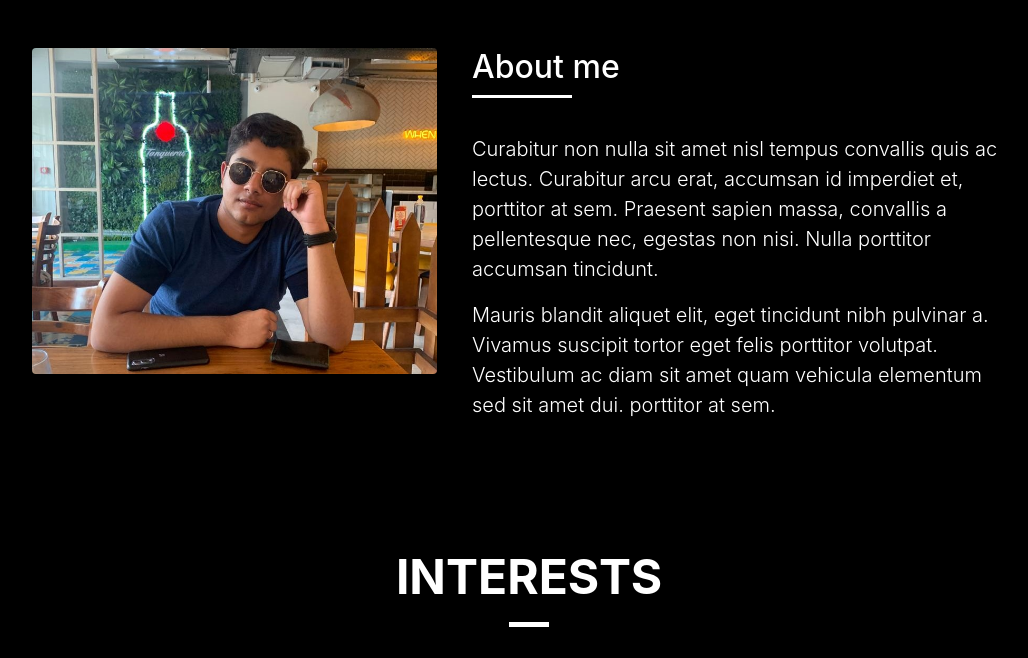
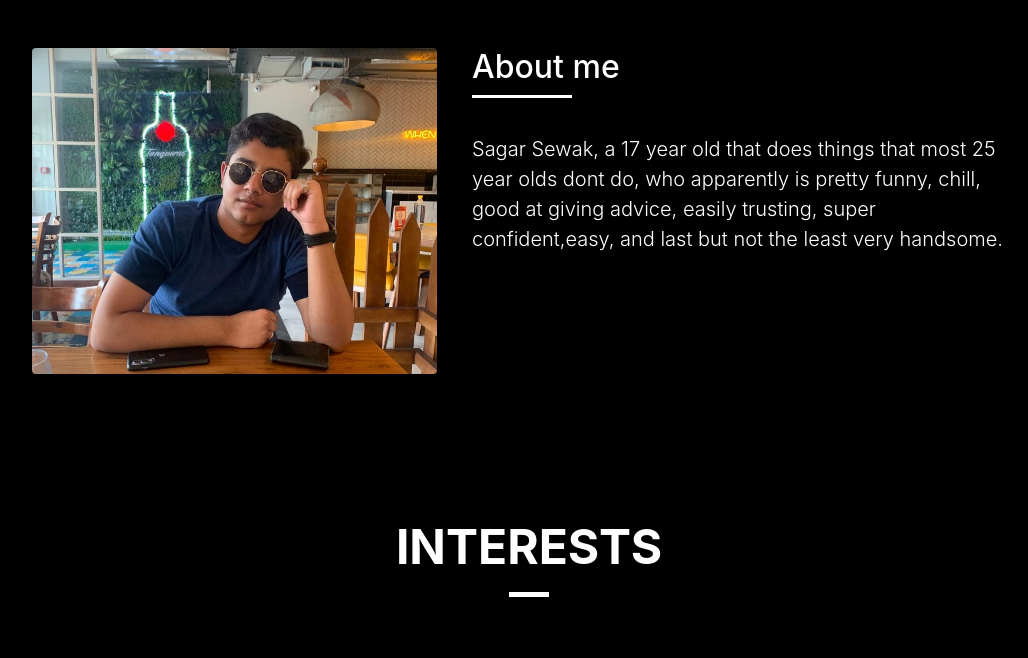
Before and after one commit to SagarSewak/sagarsewak.github.io, a plain HTML site: page index.html in a window 1280 px wide. Shown: the part 880-1538 px from the top of the page, without its empty margins (111-1139 px from the left). Drawn offline with Linux system fonts and the light colour scheme; files whose address does not match are found by name.

Commit message:
About Update

```diff
--- a/index.html
+++ b/index.html
@@ -140,16 +140,11 @@
                     </h5>
                   </div>
                   <p class="lead">
-                    Curabitur non nulla sit amet nisl tempus convallis quis ac lectus. Curabitur arcu erat, accumsan id
-                    imperdiet et, porttitor
-                    at sem. Praesent sapien massa, convallis a pellentesque nec, egestas non nisi. Nulla
-                    porttitor accumsan tincidunt.
+                   Sagar Sewak, a 17 year old that does things that most 25 year olds dont do, who  apparently is
+                   pretty funny, chill, good at giving advice, easily  trusting, super confident,easy, and last but not
+                   the least very handsome.
                   </p>
-                  <p class="lead">
-                    Mauris blandit aliquet elit, eget tincidunt nibh pulvinar a. Vivamus suscipit tortor eget felis
-                    porttitor volutpat. Vestibulum
-                    ac diam sit amet quam vehicula elementum sed sit amet dui. porttitor at sem.
-                  </p>
+
                   <p class="lead">
 
                   </p>
@@ -608,7 +603,7 @@
             <div class="card-body">
               <div class="card-category-box">
                 <div class="card-category">
-                  <h6 class="category">Analysis</h6>
+                  <h6 class="category">Personal Project</h6>
                 </div>
               </div>
               <h3 class="card-title"><a href="#">This website</a></h3>
```
